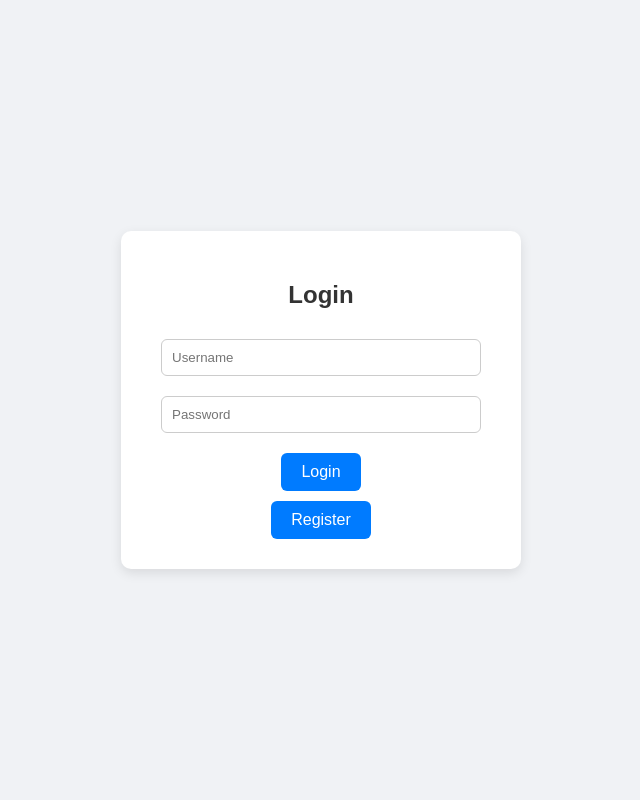
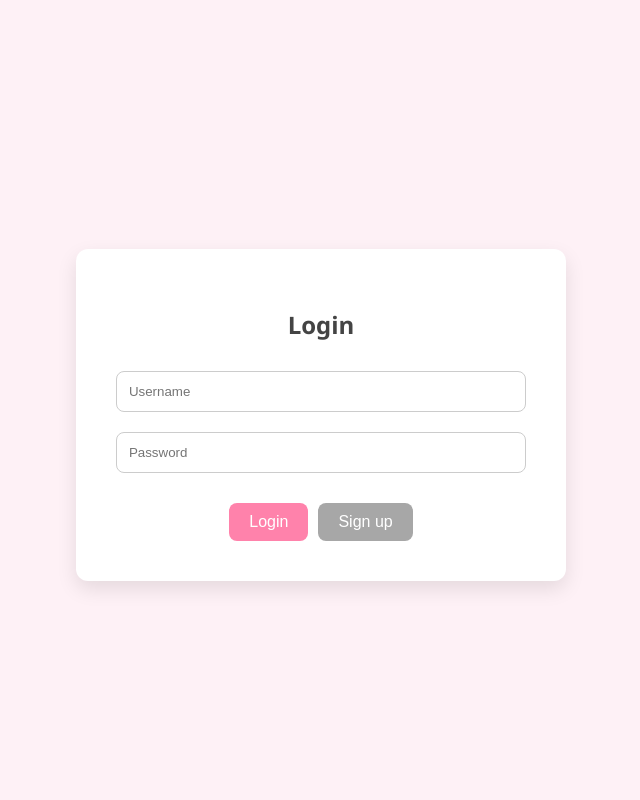
Before and after one commit to 6510685040/cn351, a Django app: page / in a window 1280 px wide. Shown: the whole page, without its empty margins (319-959 px from the left). Run offline with Django 5.2, Linux system fonts and the light colour scheme.

Commit message:
edit style

```diff
--- a/breakaccess/models.py
+++ b/breakaccess/models.py
@@ -9,6 +9,7 @@ class Profile(models.Model):
     user = models.OneToOneField(User, on_delete=models.CASCADE)
     email = models.CharField(max_length=100)
     faculty = models.CharField(max_length=100)
+    department = models.CharField(max_length=100, blank=True, null=True)
 
     def __str__(self):
         return f'{self.user.username} Profile'
--- a/breakaccess/templates/login.html
+++ b/breakaccess/templates/login.html
@@ -1,29 +1,30 @@
 {% load static %}
 <!DOCTYPE html>
-<html lang="en">
+<html>
 <head>
     <meta charset="UTF-8">
-    <meta name="viewport" content="width=device-width, initial-scale=1.0">
     <title>Login</title>
     <link rel="stylesheet" href="{% static 'css/style.css' %}">
 </head>
 <body>
+
+    <div class="container-wrapper">
         <div class="container">
             <h2>Login</h2>
-        {% if error %}
-            <p class="error">{{ error }}</p>
-        {% endif %}
-
             <form method="post">
                 {% csrf_token %}
                 <input type="text" name="username" placeholder="Username" required>
                 <input type="password" name="password" placeholder="Password" required>
-            <button type="submit">Login</button>
-        </form>
-
-        <form method="get" action="{% url 'register' %}">
-            <button type="submit">Register</button>
+                <div class="button-row">
+                    <button type="submit" class="login">Login</button>
+                    <a href="{% url 'register' %}">
+                        <button type="button" class="signup">Sign up</button>
+                    </a>
+                </div>
             </form>
         </div>
+    </div>
 </body>
+
+
 </html>
--- a/breakaccess/views.py
+++ b/breakaccess/views.py
@@ -12,15 +12,16 @@ def register(request):
         password = request.POST['password']
         email = request.POST['email']
         faculty= request.POST['faculty']
+        department = request.POST['department']
         user = User.objects.create_user(username=username, password=password, email=email)
-        Profile.objects.create(user=user, faculty=faculty)
+        Profile.objects.create(user=user, faculty=faculty, department=departm)
         return redirect('login')
     return render(request, 'register.html')
 
 def login_view(request):
     if request.method == 'POST':
-        username = request.POST['username']
-        password = request.POST['password']
+        username = request.POST.get('username')
+        password = request.POST.get('password')
         user = authenticate(request, username=username, password=password)
         if user:
             auth_login(request, user)
--- a/static/css/style.css
+++ b/static/css/style.css
@@ -1,61 +1,111 @@
 body {
-    font-family: Arial, sans-serif;
-    background: #f0f2f5;
     display: flex;
     justify-content: center;
     align-items: center;
     height: 100vh;
     margin: 0;
+    background: #fef1f6;
+    font-family: 'Segoe UI', sans-serif;
+}
+
+
+.page-header {
+    width: 100%;
+    text-align: center;
+    padding-top: 80px;
+    padding-bottom: 20px;
+}
+
+.page-title {
+    font-size: 32px;
+    color: #444;
+    margin: 0;
+}
+
+.container-wrapper {
+    display: flex;
+    justify-content: center;
+    margin-top: 30px;
 }
 
 .container {
     background: #fff;
-    padding: 30px 40px;
-    border-radius: 10px;
-    box-shadow: 0 4px 12px rgba(0, 0, 0, 0.1);
+    padding: 40px;
+    border-radius: 12px;
+    box-shadow: 0 8px 20px rgba(0, 0, 0, 0.1);
     width: 100%;
-    max-width: 400px;
-    box-sizing: border-box;
+    max-width: 500px;
     text-align: center;
 }
 
+h1 {
+    color: #444;
+    margin-bottom: 20px;
+}
+
 h2 {
+    color: #444;
     margin-bottom: 20px;
-    color: #333;
 }
+
 
 input[type="text"],
 input[type="email"],
 input[type="password"] {
     width: 100%;
-    padding: 10px;
+    padding: 12px;
     margin: 10px 0;
     border: 1px solid #ccc;
-    border-radius: 6px;
+    border-radius: 8px;
     box-sizing: border-box;
 }
 
+.button-row {
+    display: flex;
+    justify-content: center;
+    gap: 10px;
+    margin-top: 20px;
+}
+
 button {
-    background-color: #007BFF;
-    color: white;
     padding: 10px 20px;
     border: none;
-    border-radius: 6px;
+    border-radius: 8px;
+    font-size: 16px;
     cursor: pointer;
-    font-size: 16px;
-    margin-top: 10px;
+    transition: 0.3s;
+}
+
+button.login {
+    background-color: #ff82ab;
+    color: white;
+}
+
+button.signup {
+    background-color: #a7a7a7;
+    color: white;
+}
+
+button.logout {
+    background-color: #ffb6c1;
+    color: white;
 }
 
 button:hover {
-    background-color: #0056b3;
+    opacity: 0.85;
+}
+.signup-link {
+    background-color: #a7a7a7;
+    color: white;
+    padding: 10px 20px;
+    border-radius: 8px;
+    text-decoration: none;
+    font-size: 16px;
+    display: inline-block;
+    line-height: 1.2;
+    transition: 0.3s;
 }
 
-p {
-    color: #444;
-    margin: 8px 0;
+.signup-link:hover {
+    opacity: 0.85;
 }
-
-.error {
-    color: red;
-    font-weight: bold;
-}
```
Also changed, not shown: breakaccess/templates/home.html (+7 -6 lines), breakaccess/templates/register.html (+8 -5 lines), breakaccess/migrations/0002_profile_department.py (added). Lines whose indentation alone changed are shown as unchanged.
